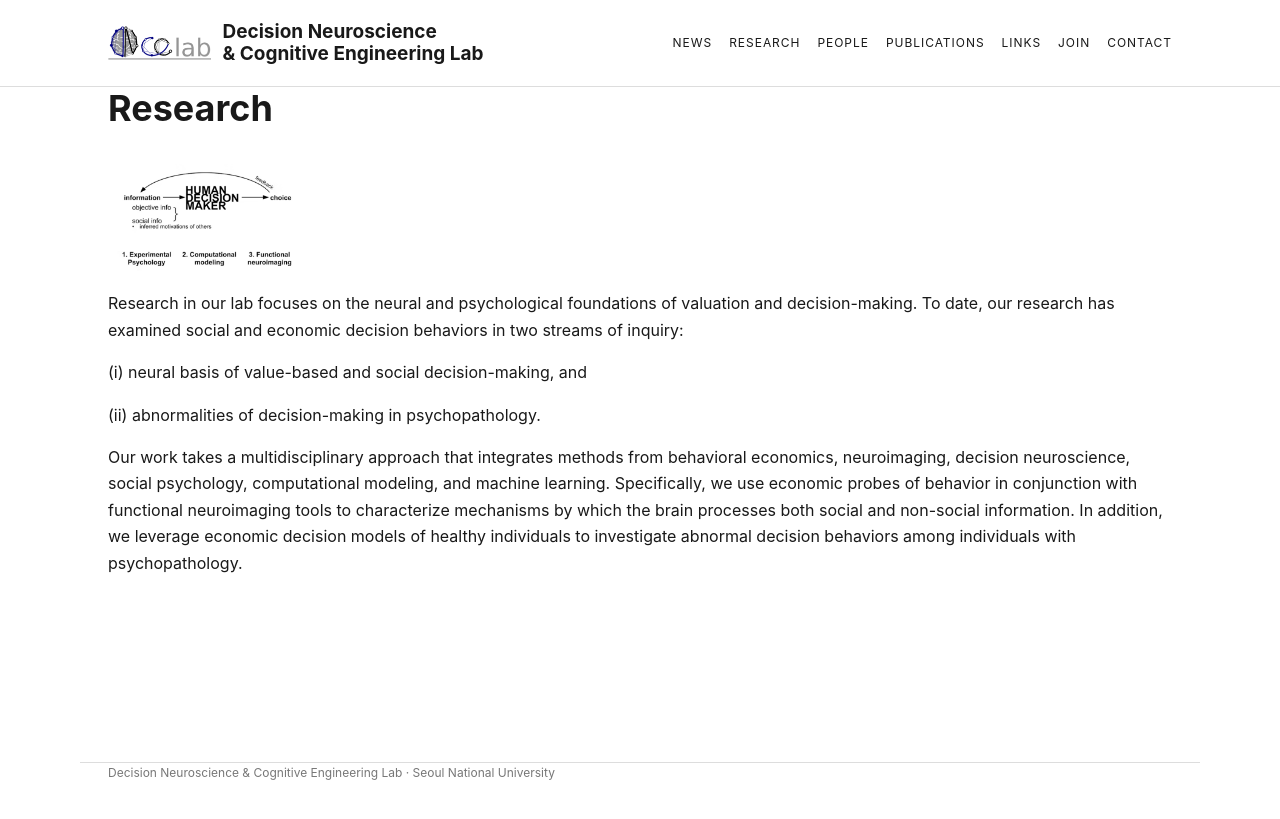
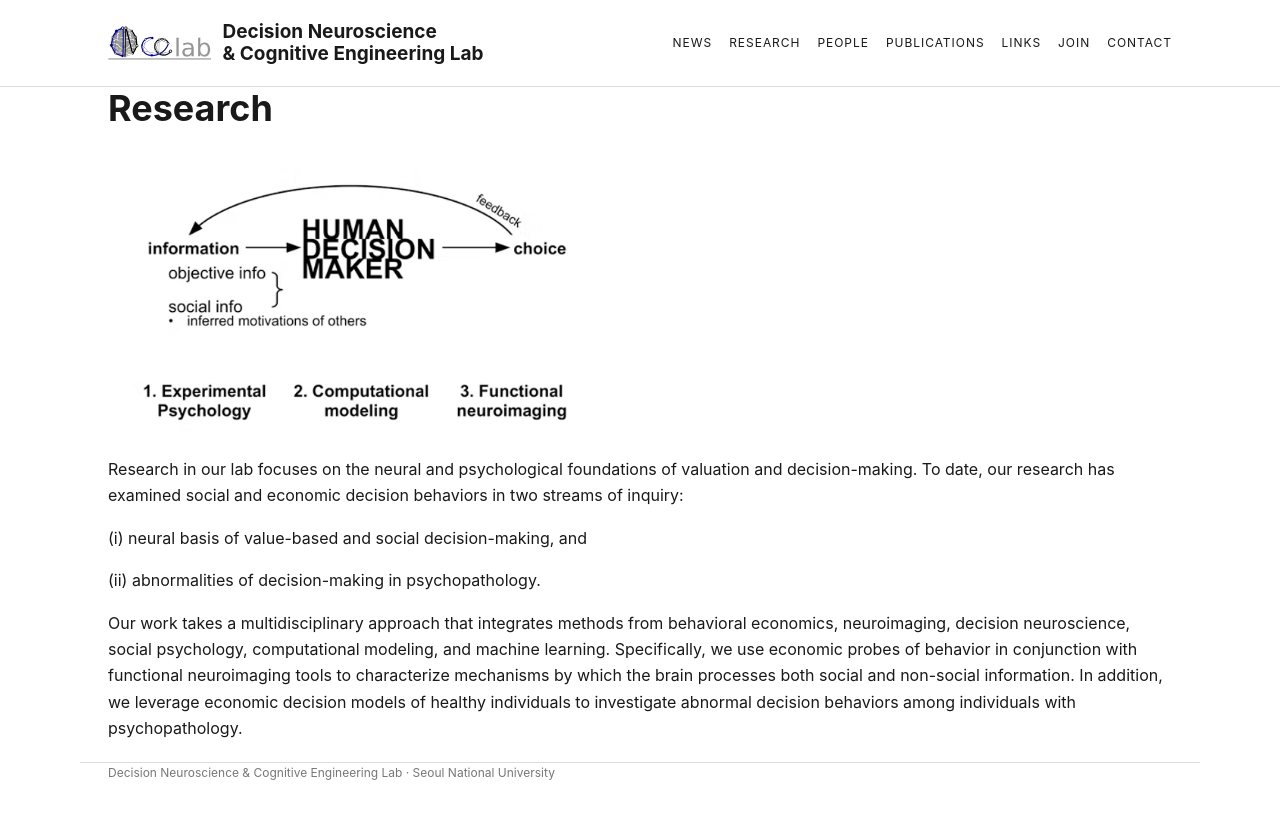
Before and after one commit to dongilchung/dncelab, a Jekyll site: the page built from research.md, in a window 1280 px wide. Shown: the top 819 px of the page. Built offline with Jekyll 4.4.1, drawn with Linux system fonts in a browser that asks for light colours; comment, search, counter and statistics services are not loaded.

Commit message:
Update style.css

```diff
--- a/assets/css/style.css
+++ b/assets/css/style.css
@@ -28,7 +28,7 @@ h2{font-size:22px;margin-top:42px}
 .card{border-top:2px solid #111;padding:15px 0}
 .research-content{max-width:100%}
 .research-image-wrap{width:100%;margin-top:34px;overflow:hidden}
-.research-image{display:block;width:100%;max-width: 200px; height:auto;object-fit:cover}
+.research-image{display:block;width:100%;max-width: 500px; height:auto;object-fit:cover}
 .map-container{margin-top:30px;width:100%;overflow:hidden}
 .map-container iframe{display:block;width:100%;border:0}
 footer{border-top:1px solid #ddd;padding-top:22px;padding-bottom:40px;color:#777;font-size:12px}
```
